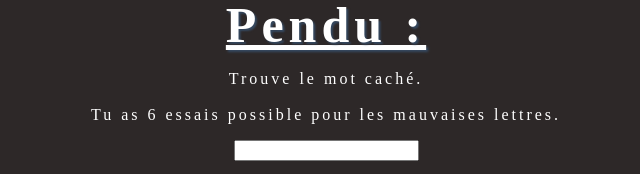
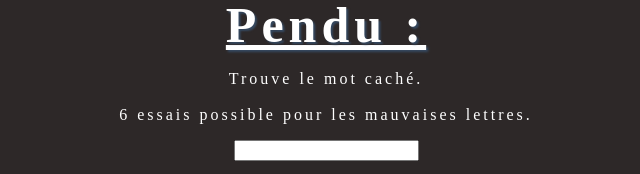
Before and after one commit to brs49/pendu, a plain HTML site: page index.html in a window 1280 px wide. Shown: the part 342-516 px from the top of the page, without its empty margins (314-954 px from the left). Drawn offline with nearby package versions, Linux system fonts and the light colour scheme.

Commit message:
Update index.html

```diff
--- a/index.html
+++ b/index.html
@@ -16,7 +16,7 @@
     <body style="background-color:#2D2828;">
 
        <center><p>Trouve le mot caché.<br><br>
-            Tu as 6 essais possible pour les mauvaises lettres.<br></p></center>
+            6 essais possible pour les mauvaises lettres.<br></p></center>
 
         <input type="password" id="mdp" name="password" required>
 
```
